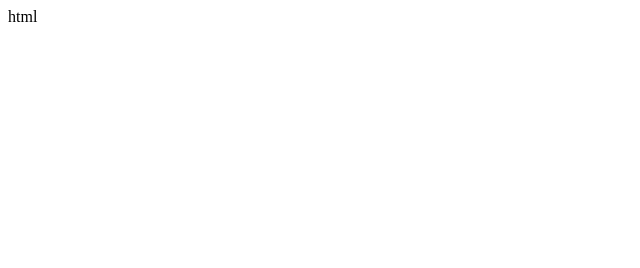
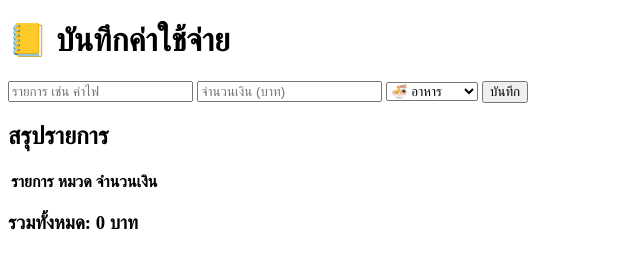
Before and after one commit to nana122429/expense-tracker, a plain HTML site: page Index.html in a window 1280 px wide. Shown: the whole page, without its empty margins (0-640 px from the left). Drawn offline with Linux system fonts and the light colour scheme.

Commit message:
Update Index.html

```diff
--- a/Index.html
+++ b/Index.html
@@ -1 +1,27 @@
-html
+<!DOCTYPE html>
+<html lang="th">
+<head>
+  <meta charset="UTF-8">
+  <title>Expense Tracker</title>
+  <script src="app.js" defer></script>
+</head>
+<body>
+  <h1>📒 บันทึกค่าใช้จ่าย</h1>
+
+  <input type="text" id="desc" placeholder="รายการ เช่น ค่าไฟ">
+  <input type="number" id="amount" placeholder="จำนวนเงิน (บาท)">
+  <select id="type">
+    <option value="อาหาร">🍜 อาหาร</option>
+    <option value="ค่าเดินทาง">🚗 ค่าเดินทาง</option>
+    <option value="บิล">💡 บิล</option>
+    <option value="อื่นๆ">📦 อื่นๆ</option>
+  </select>
+  <button id="saveBtn">บันทึก</button>
+
+  <h2>สรุปรายการ</h2>
+  <table id="expenseTable">
+    <tr><th>รายการ</th><th>หมวด</th><th>จำนวนเงิน</th></tr>
+  </table>
+  <h3>รวมทั้งหมด: <span id="total">0</span> บาท</h3>
+</body>
+</html>
```
